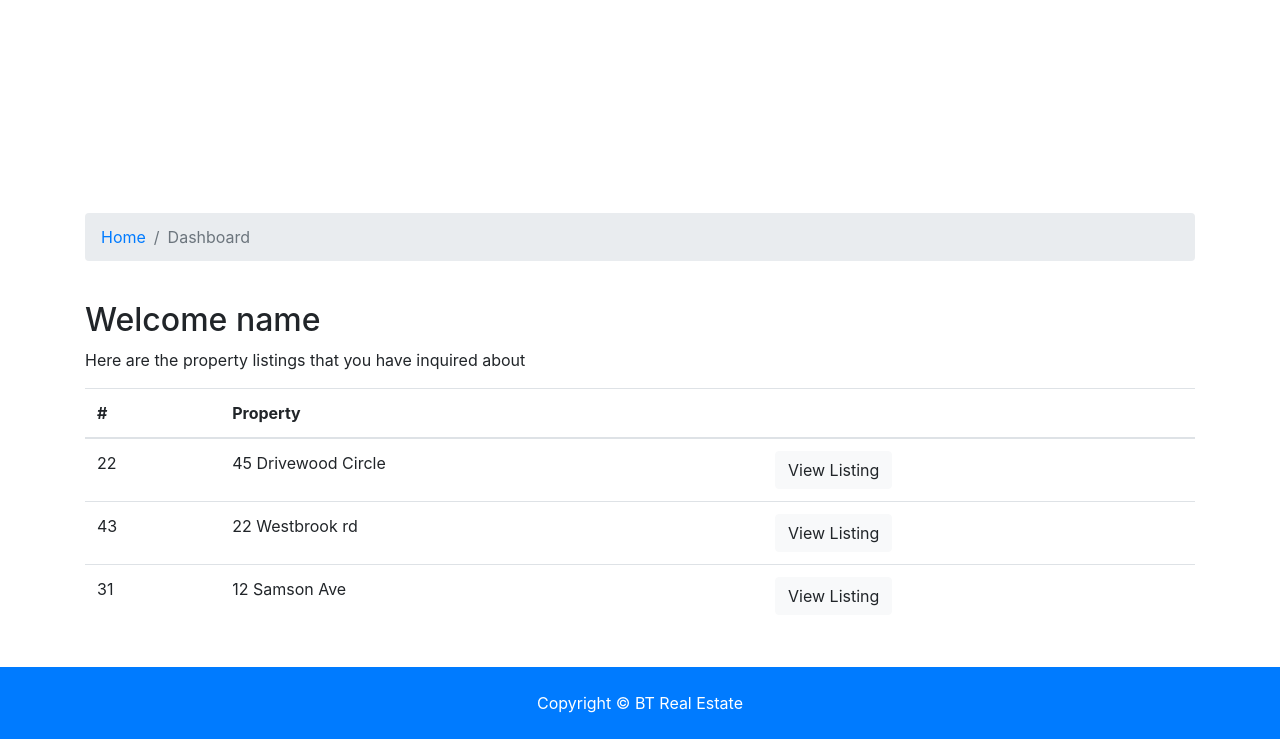
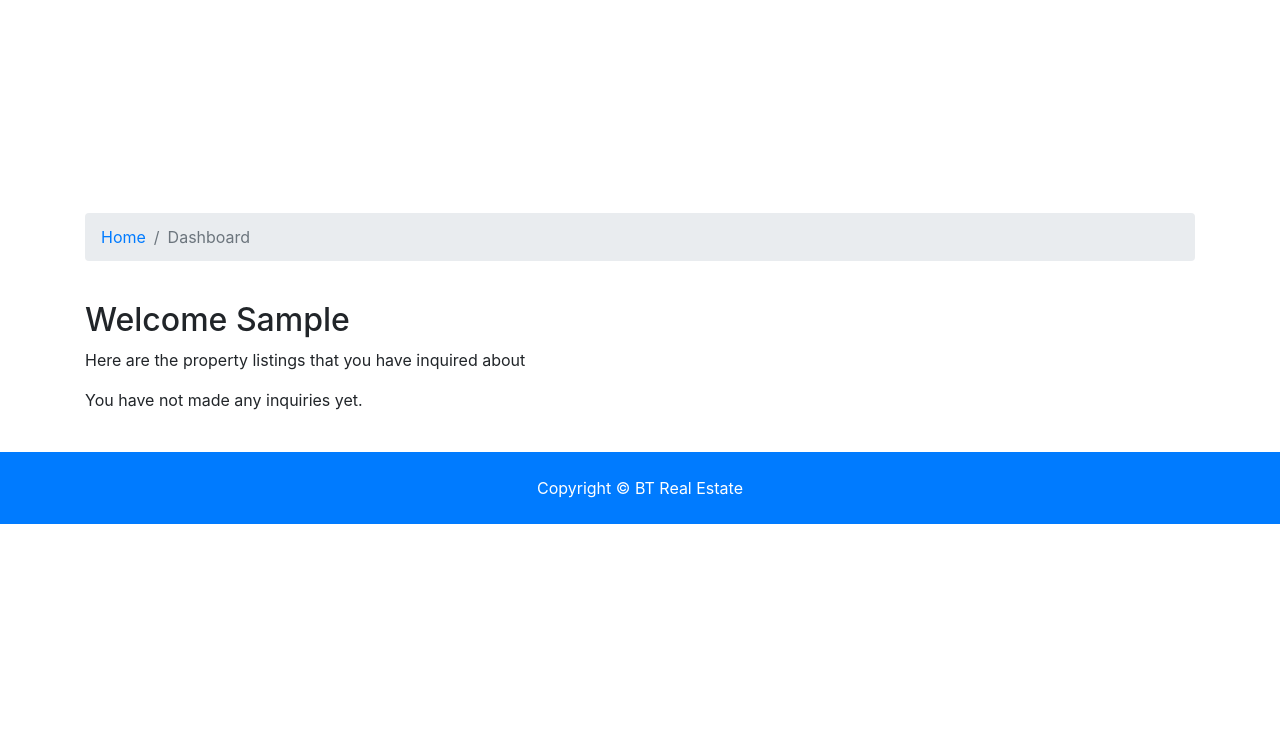
Before and after one commit to ritikaupadhyay/Django-BT-Real-Estate, a Django app: page /accounts/dashboard in a window 1280 px wide. Shown: the part 402-1141 px from the top of the page. After the commit the page ends 926 px from the top, so only its background shows below. Run offline with Django 3.2, Linux system fonts and the light colour scheme; the visitor is signed in with stand-in values (Sample User, id 1); some libraries are stand-ins or nearby versions.

Commit message:
changes to the dashboard

```diff
--- a/accounts/views.py
+++ b/accounts/views.py
@@ -1,6 +1,7 @@
 from django.shortcuts import render, redirect
 from django.contrib import messages, auth
 from django.contrib.auth.models import User
+from contacts.models import Contact
 
 
 def login(request):
@@ -72,9 +73,9 @@ def logout(request):
 
 
 def dashboard(request):
-    if request.method == 'POST':
-        # Register user
-        pass
 
-    else:
-        return render(request, 'accounts/dashboard.html')
+    user_contacts = Contact.objects.order_by(
+        '-contact_date').filter(user_id=request.user.id)
+    context = {'contacts': user_contacts}
+
+    return render(request, 'accounts/dashboard.html')
--- a/templates/accounts/dashboard.html
+++ b/templates/accounts/dashboard.html
@@ -34,8 +34,10 @@
     <div class="container">
         <div class="row">
             <div class="col-md-12">
-                <h2>Welcome name</h2>
+                <h2>Welcome {{ user.first_name }}</h2>
                 <p>Here are the property listings that you have inquired about</p>
+                {% if contacts %}
+
                 <table class="table">
                     <thead>
                         <tr>
@@ -45,29 +47,24 @@
                         </tr>
                     </thead>
                     <tbody>
+                        {% for contact in contacts %}
+
                         <tr>
-                            <td>22</td>
-                            <td>45 Drivewood Circle</td>
+                            <td>{{ contact.id }}</td>
+                            <td>{{ contact.listing }}</td>
                             <td>
-                                <a class="btn btn-light" href="#">View Listing</a>
+                                <a class="btn btn-light" href="{% url 'listing' contact.listing_id %}">View Listing</a>
                             </td>
                         </tr>
-                        <tr>
-                            <td>43</td>
-                            <td>22 Westbrook rd</td>
-                            <td>
-                                <a class="btn btn-light" href="#">View Listing</a>
-                            </td>
-                        </tr>
-                        <tr>
-                            <td>31</td>
-                            <td>12 Samson Ave</td>
-                            <td>
-                                <a class="btn btn-light" href="#">View Listing</a>
-                            </td>
-                        </tr>
+                        {% endfor %}
+
                     </tbody>
                 </table>
+                {% else %}
+
+                <p>You have not made any inquiries yet.</p>
+
+                {% endif %}
             </div>
         </div>
     </div>
```
